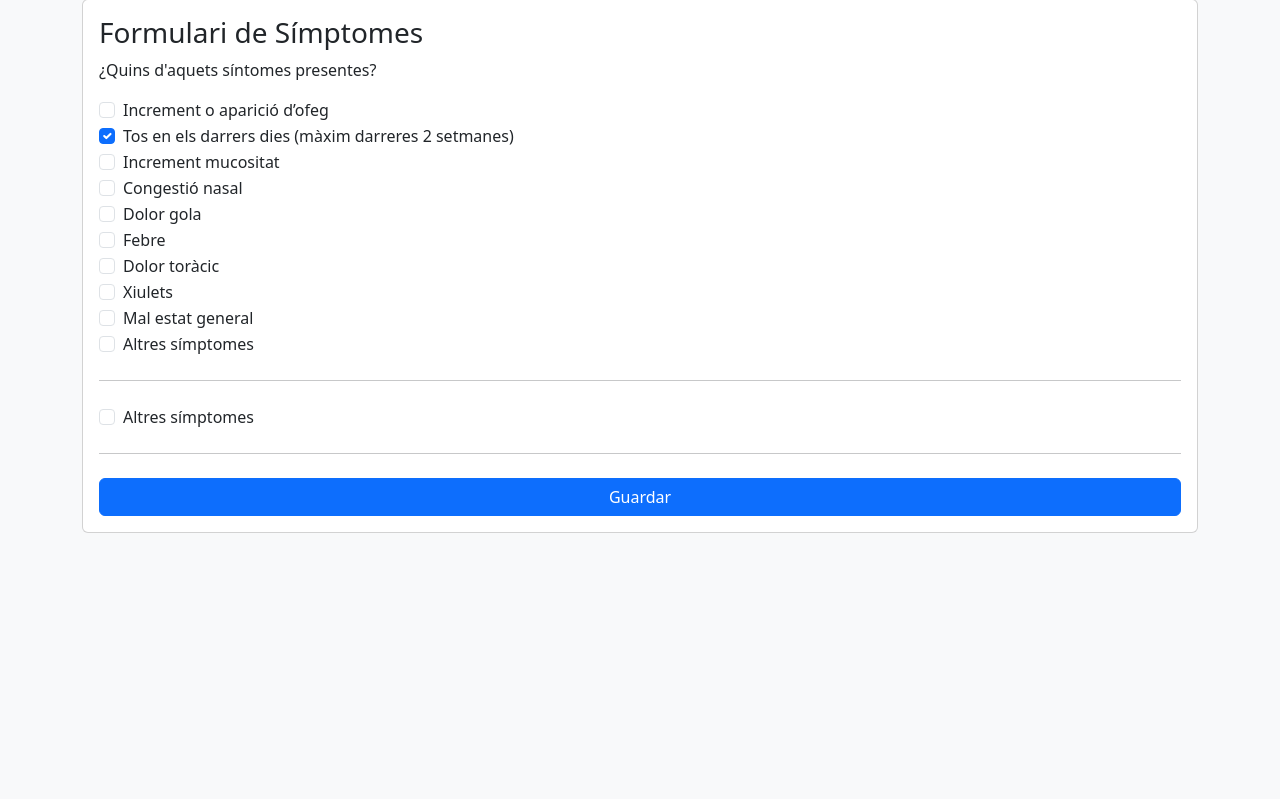
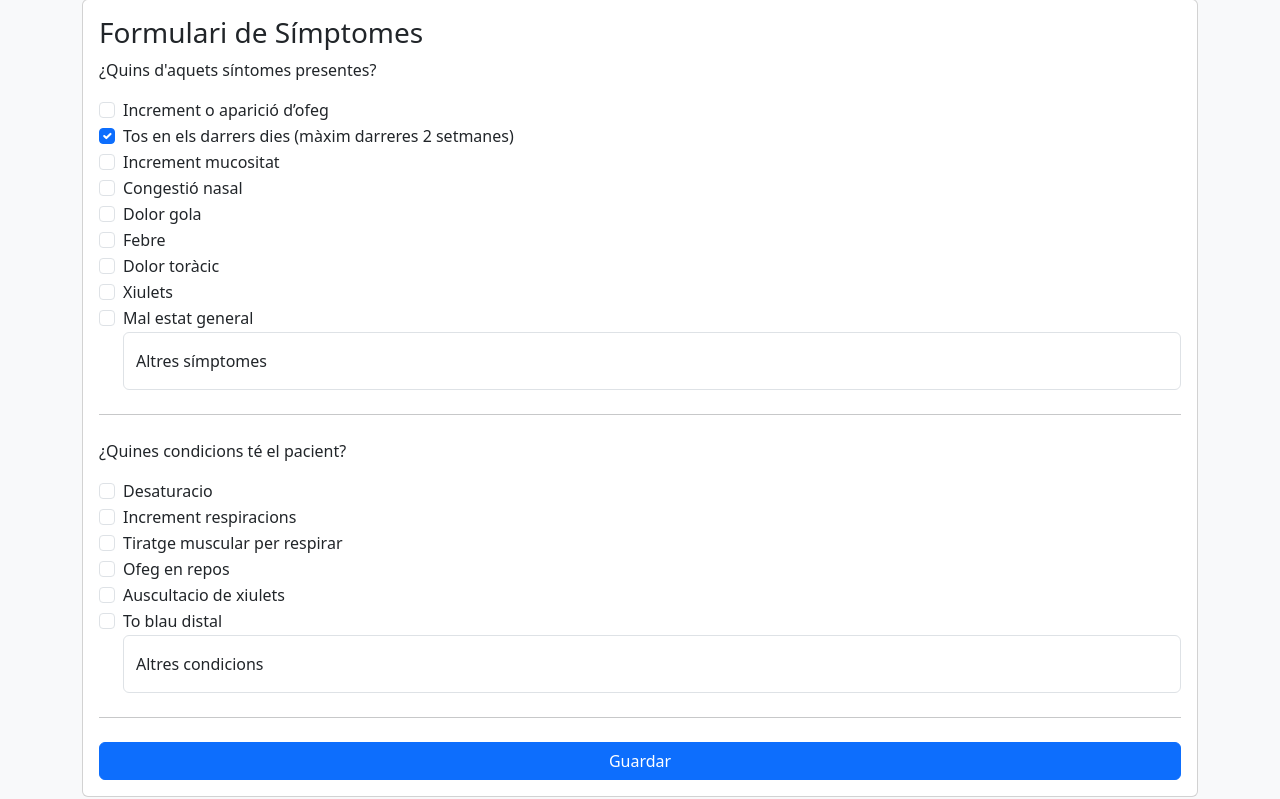
Before and after one commit to hsanzg/marato-2024, a FastAPI app: page /urgencia/1 in a window 1280 px wide. Shown: the part 25-824 px from the top of the page. Run offline with FastAPI, Linux system fonts and the light colour scheme.

Commit message:
Formulario urgencias

```diff
--- a/Backend/templates/form_sintomas.html
+++ b/Backend/templates/form_sintomas.html
@@ -59,18 +59,57 @@
       </label>
     </div>
     <div class="form-check">
-      <input class="form-check-input" type="checkbox" name="altres_simptomes" {% if pac.sintomas['altres_simptomes'] %}checked{% endif %}>
+      <div class="form-floating mb-3">
+        <input type="string" class="form-control" id="floatingInput" placeholder="name@example.com">
+        <label for="floatingInput">Altres símptomes</label>
+      </div>
+    </div>
+    {% if sin_todos %}
+
+    <hr class="my-4">
+    <div>
+      <p>¿Quines condicions té el pacient?</p>
+    <div class="form-check">
+      <input class="form-check-input" type="checkbox" name="mal_estat_general" {% if pac.sintomas['mal_estat_general'] %}checked{% endif %}>
       <label class="form-check-label">
-          Altres símptomes
+          Desaturacio
       </label>
     </div>
-    {% if sin_todos %}
-    <hr class="my-4">
     <div class="form-check">
-      <input class="form-check-input" type="checkbox" name="altres_simptomes" {% if pac.sintomas['altres_simptomes'] %}checked{% endif %}>
+      <input class="form-check-input" type="checkbox" name="mal_estat_general" {% if pac.sintomas['mal_estat_general'] %}checked{% endif %}>
       <label class="form-check-label">
-          Altres símptomes
+          Increment respiracions
       </label>
+    </div>
+    <div class="form-check">
+      <input class="form-check-input" type="checkbox" name="mal_estat_general" {% if pac.sintomas['mal_estat_general'] %}checked{% endif %}>
+      <label class="form-check-label">
+          Tiratge muscular per respirar
+      </label>
+    </div>
+    <div class="form-check">
+      <input class="form-check-input" type="checkbox" name="mal_estat_general" {% if pac.sintomas['mal_estat_general'] %}checked{% endif %}>
+      <label class="form-check-label">
+          Ofeg en repos
+      </label>
+    </div>
+    <div class="form-check">
+      <input class="form-check-input" type="checkbox" name="mal_estat_general" {% if pac.sintomas['mal_estat_general'] %}checked{% endif %}>
+      <label class="form-check-label">
+          Auscultacio de xiulets
+      </label>
+    </div>
+    <div class="form-check">
+      <input class="form-check-input" type="checkbox" name="mal_estat_general" {% if pac.sintomas['mal_estat_general'] %}checked{% endif %}>
+      <label class="form-check-label">
+          To blau distal
+      </label>
+    </div>
+    <div class="form-check">
+      <div class="form-floating mb-3">
+        <input type="string" class="form-control" id="floatingInput" placeholder="name@example.com">
+        <label for="floatingInput">Altres condicions</label>
+      </div>
     </div>
 
     {% endif %}
```
